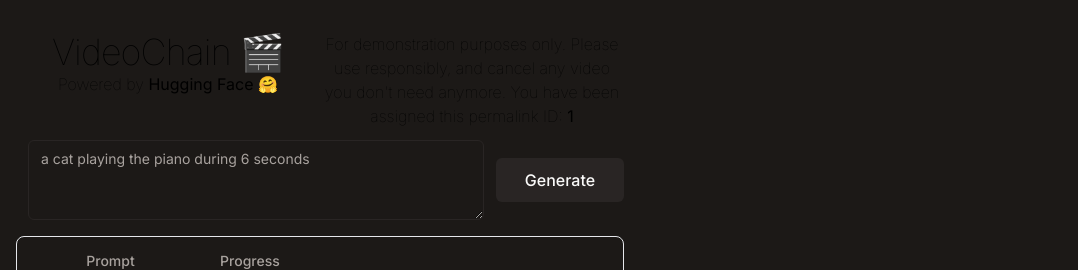
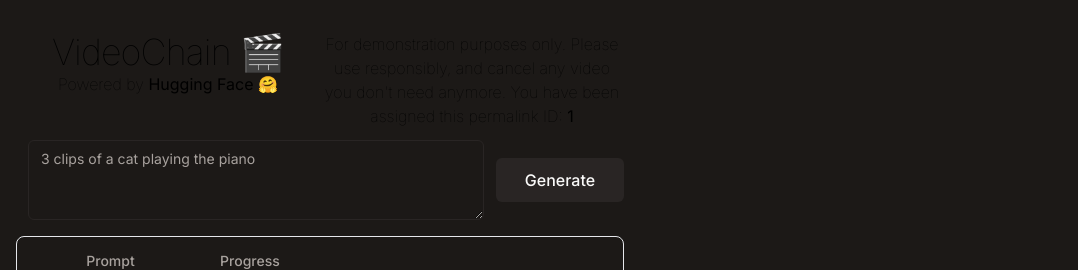
Before and after one commit to jbilcke-hf/VideoChain-UI, a Next.js app: page /studio/1 in a window 1280 px wide. Shown: the top 270 px of the page, without its empty margins (0-1078 px from the left). Built offline with nearby package versions, Linux system fonts and the light colour scheme; no server answers.

Commit message:
adjust the prompt slightly

```diff
--- a/src/components/business/video-form.tsx
+++ b/src/components/business/video-form.tsx
@@ -44,7 +44,7 @@
         <Textarea
           id="prompt"
           name="prompt"
-          placeholder="a cat playing the piano during 6 seconds"
+          placeholder="3 clips of a cat playing the piano"
           className="mr-3 md:mr-0"
         />
 
```
